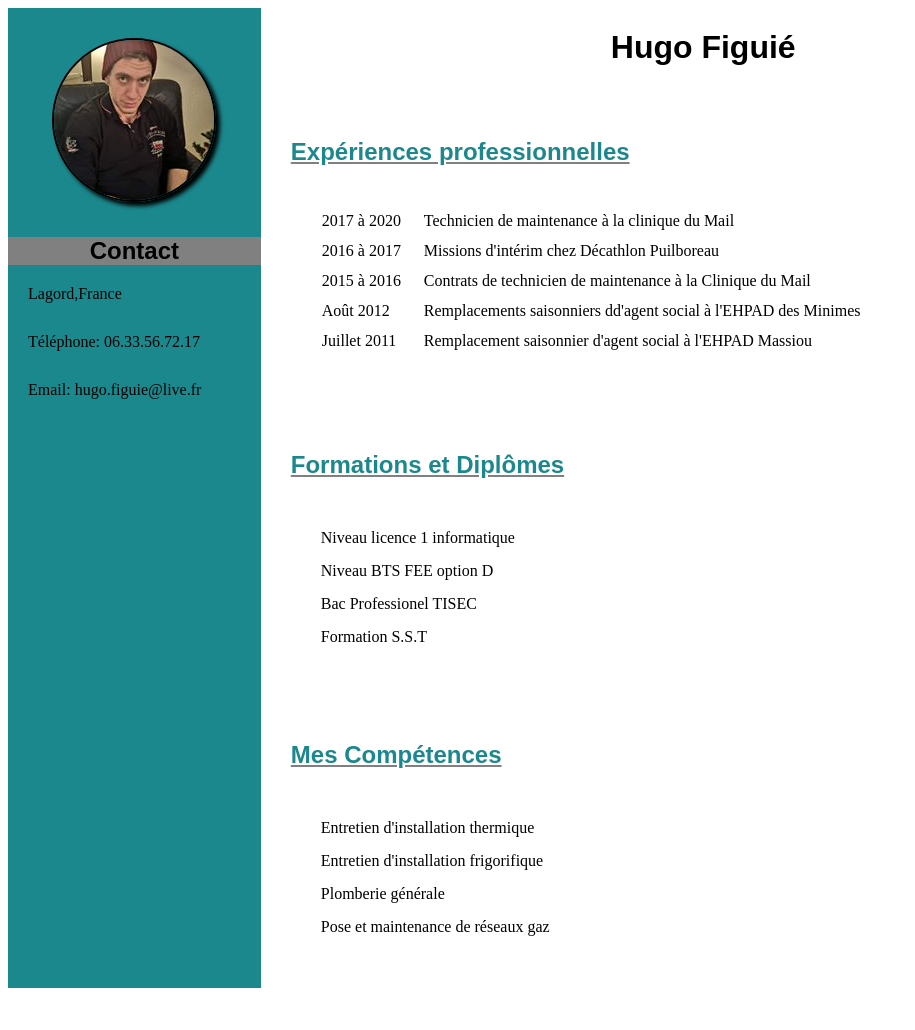
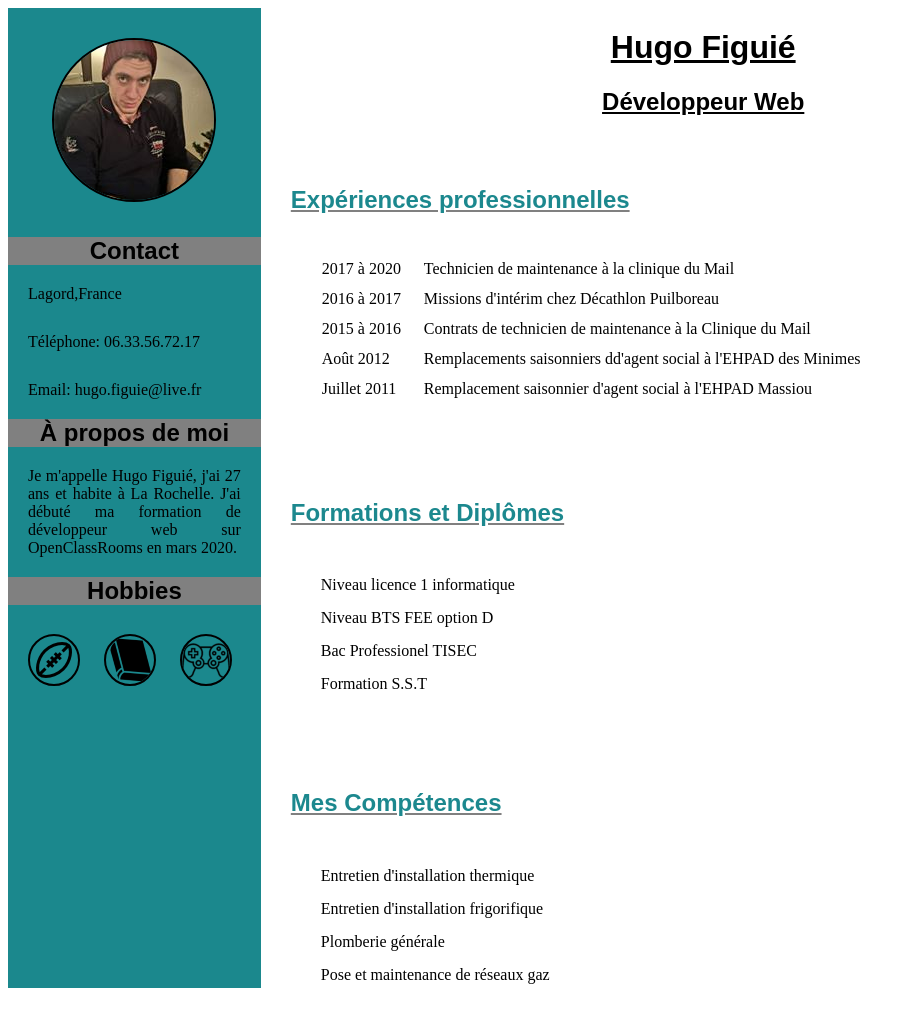
Before and after one commit to HFiguie/CV, a plain HTML site: page cv en ligne.html in a window 1280 px wide. Shown: the whole page, without its empty margins (0-915 px from the left). Before the commit the page ends 988 px from the top, so only its background shows below. Drawn offline with Linux system fonts and the light colour scheme.

Commit message:
rajout hobbies et logo

```diff
--- a/cv en ligne.html
+++ b/cv en ligne.html
@@ -11,8 +11,8 @@
 <body>
 	<div id="liseret">
 		<div class="photo">
-		<a href="imgCV/photo.jpg"><img src="imgCV/photo_mini.jpg" alt="photo Hugo Figuié"
-				title="cliquez pour agrandir" /></a>
+			<a href="imgCV/photo.jpg"><img src="imgCV/photo_mini.jpg" alt="photo Hugo Figuié"
+					title="cliquez pour agrandir" /></a>
 		</div>
 
 		<section id="contact">
@@ -33,14 +33,28 @@
 				hugo.figuie@live.fr
 			</div>
 
+		</section>
 
+		<section id="propos">
+			<h2><mark>À propos de moi</mark></h2>
+			<p>Je m'appelle Hugo Figuié, j'ai 27 ans et habite à La Rochelle.
+			   J'ai débuté ma formation de développeur web sur OpenClassRooms en mars 2020.
+			</p>
 
+		</section>
+
+		<section id="hobbies">
+			<h2><mark>Hobbies</mark></h2>
+			<img src="images/rugby.png">
+			<img src="images/livre.png">
+			<img src="images/manette.png">
 		</section>
 	</div>
 
 	<div id="contenu">
 		<header>
 			<h1>Hugo Figuié</h1>
+			<h2>Développeur Web</h2>
 		</header>
 	</div>
 
--- a/style.css
+++ b/style.css
@@ -8,6 +8,9 @@ h2 {
 	font-family: 'droid_sansregular', 'Arial', sans-serif;
 }
 
+#contenu {
+	text-decoration: underline black;
+}
 td {
 	min-width: 100px;
 	/*padding-right: 50px;*/
@@ -59,6 +62,22 @@ li {
 	justify-content: space-between;
 }
 
+#propos {
+	text-align: justify;
+
+}
+#propos p {
+	padding-left: 20px;
+	padding-right: 20px;
+}
+
+#hobbies img {
+	margin-top: 10px;
+	margin-left: 20px;
+	display: inline-block;
+}
+
+
 mark {
 	display: flex;
 	justify-content: center;
@@ -73,10 +92,9 @@ a {
 	justify-content: center;
 }
 
-img {
+	img {
 	border-radius: 100px;
 	border: 2px solid black;
-	box-shadow: 4px 4px 4px black;
 }
 
 #paragraphe section {
@@ -129,6 +147,8 @@ img {
 	}
 
 	#liseret {
-		display: ;
+		width: auto;
+		background-color: white;
+		height: auto;
 	}
 }
```
Also changed, not shown: images/fond.jpg (deleted), images/fonds.jpg (deleted), images/livre.png (added), images/manette.png (added), images/rugby.png (added).
